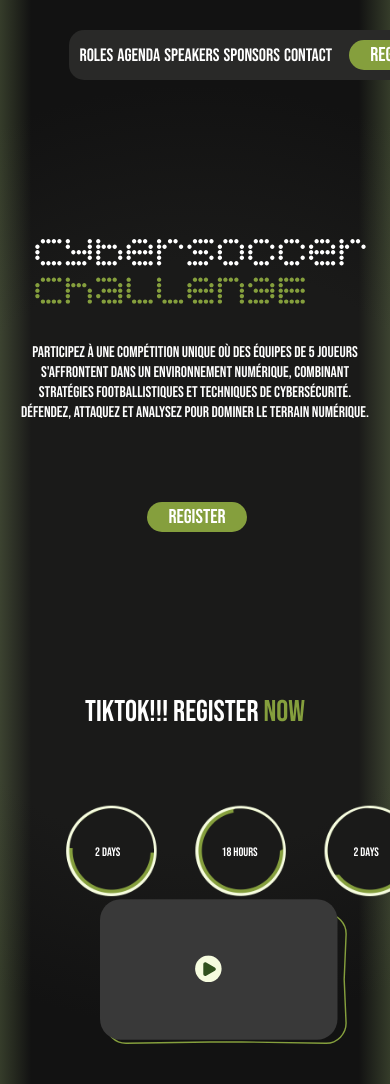
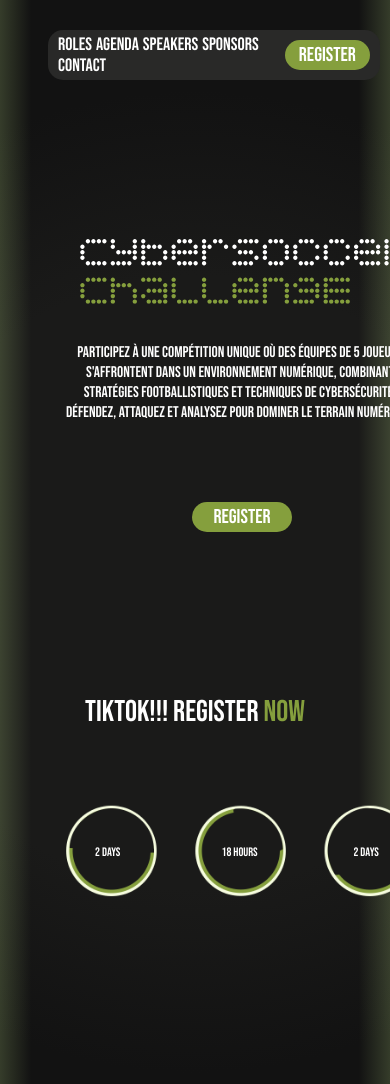
Before and after one commit to roudj245/cse_project, a plain HTML site: page index.html in a window 390 px wide. Shown: the top 1084 px of the page. Drawn offline with Linux system fonts and the light colour scheme.

Commit message:
Add files via upload

```diff
--- a/style.css
+++ b/style.css
@@ -344,10 +344,18 @@ left: -10px;
 @media screen and (max-width: 992px) {
   nav {
   width: 650px;
+  margin-left: 3.5rem;
 
 
 
 
+  }
+
+  .btn2{
+    margin-left: 2rem;
+  }
+  .page3{
+    margin-top: 200px;
   }
 
 
@@ -356,11 +364,19 @@ left: -10px;
     font-size: 18px;
 
   }
+  .text1{
+    font-size: 16px;
+  }
+  .logo{
+    transform: scale(0.7);
+    width: 300px;
+  }
 
   .page1 {
-    margin: 5rem 2rem;
-    flex-direction: column;
+    margin-left: 4rem;
+    flex-direction: row;
     align-items: center;
+    justify-content: space-between;
   }
 
   .text1 {
@@ -401,9 +417,14 @@ left: -10px;
     align-items: center;
     gap: 1rem;
     margin-top: 30px;
+    margin-left: 2.5rem;
   }
   .btn2{
-    margin-left: 13rem;
+    margin-left: 8rem;
+  }
+  .page1{
+    margin-left: 5.5rem;
+    display: flex;
   }
   .text1{
     margin-left: 1rem ;
@@ -418,10 +439,13 @@ left: -10px;
     margin: 10px 0;
   }
   .challenge{
-    transform: scale(0.9);
+    transform: scale(0.7);
   }
   .logo{
     display: none;
+  }
+  .paragraph , .green{
+    font-size: 17px;
   }
 
 
@@ -465,7 +489,8 @@ left: -10px;
     flex-direction: row;
     justify-content: space-evenly;
     align-items: center;
-    width: 95%;
+    width: 80%;
+    margin-left: 3rem;
 
   }
   nav a{
@@ -552,7 +577,8 @@ left: -10px;
 
   .video {
     transform: scale(0.5);
-    margin: 2rem 0;
+    margin: 3rem 0;
+    margin-top: 170px;
 
   }
 
@@ -589,6 +615,9 @@ html, body {
   display: none;
 
   }
+  .page3{
+    margin-top: 50px;
+  }
 
 
 
```
